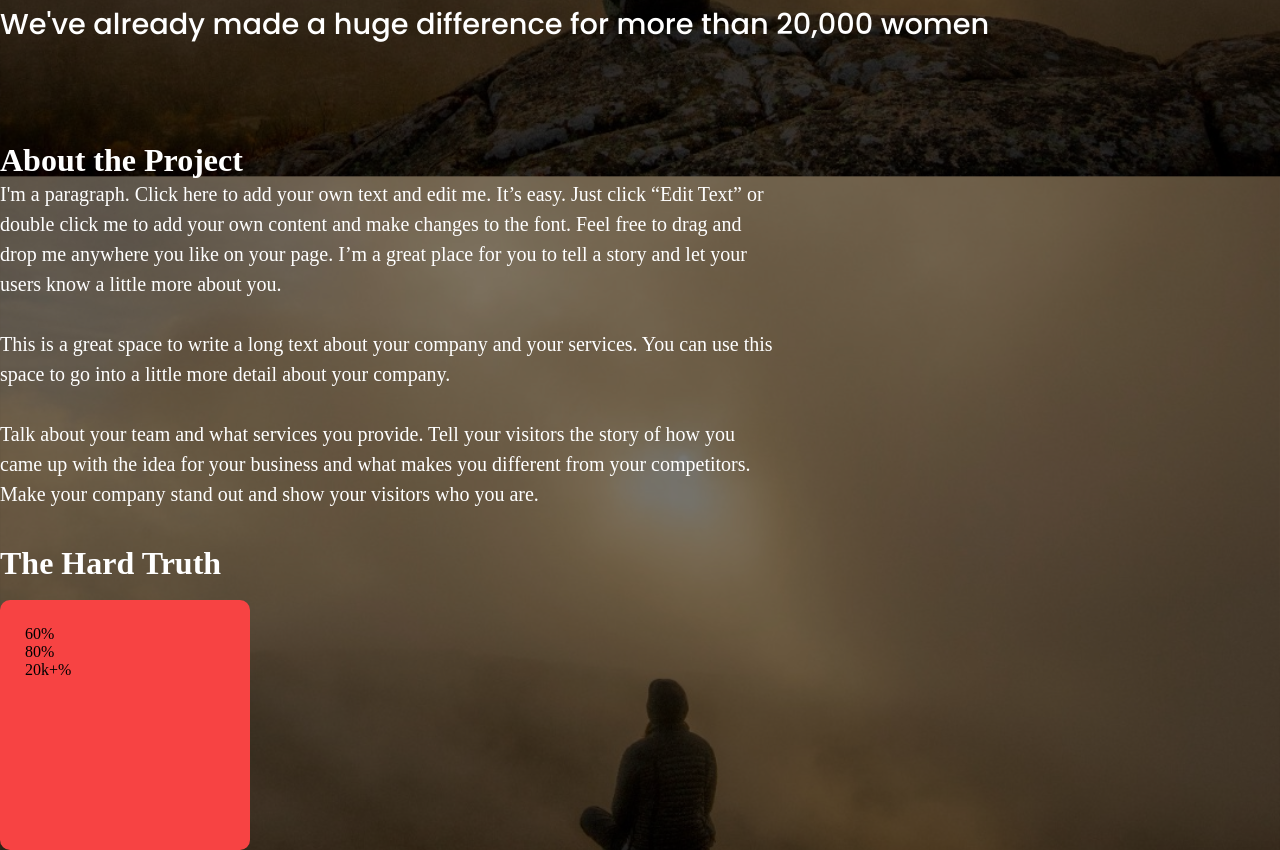
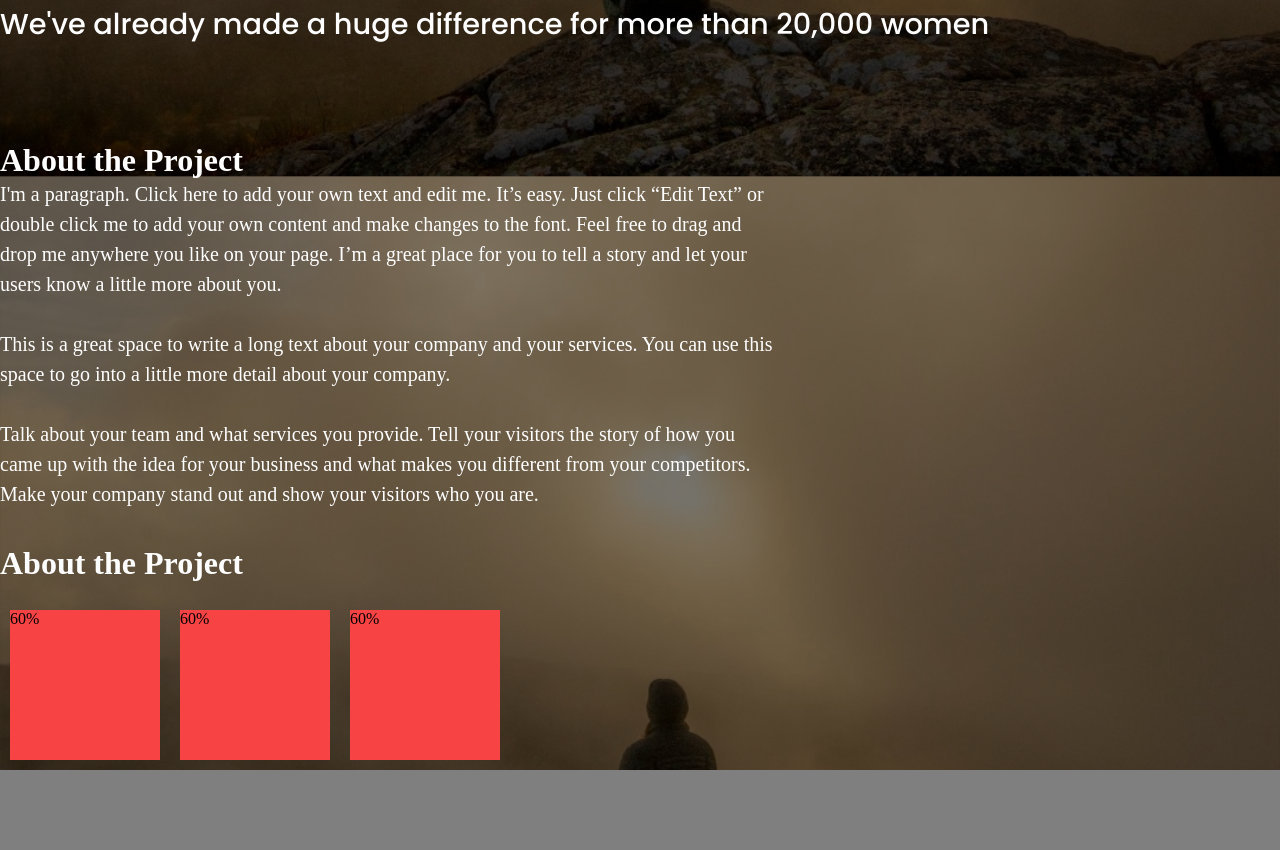
Before and after one commit to Anonyme01z/Group-Project, a plain HTML site: page The project/project.html in a window 1280 px wide. Shown: the part 677-1527 px from the top of the page. After the commit the page ends 1447 px from the top, so only its background shows below. Drawn offline with Linux system fonts and the light colour scheme.

Commit message:
adding div tag with class using html and css

```diff
--- a/The project/HomePageStyling.css
+++ b/The project/HomePageStyling.css
@@ -181,19 +181,10 @@
         line-height: 1.5em;
         margin-right: 500px;
     }
-    .block{
-        width: 250px;
-        height: 250px;
-        background:  rgb(247, 67, 67);
-        top: -20px;
-        right: 870px;
-        border-radius: 10px;
-        padding: 25px;
-      }
-
+    #par{
+        background-color: rgb(247, 67, 67);
+        height: 150px;
+        width: 150px;
+        float: left;
+        margin: 10px;
     }
-    .num{
-        font-size: larger;
-        font-weight: 25px;
-
-    }
--- a/The project/project.html
+++ b/The project/project.html
@@ -22,22 +22,28 @@
         <h3>We've already made a huge difference for more than 20,000 women</h3>
     </div>
 
-    <h1>About the Project</h1>
-        <p class="par1">I'm a paragraph. Click here to add your own text and edit me. It’s easy. Just click “Edit Text” or double click me to add your own content and make changes to the font. Feel free to drag and drop me anywhere you like on your page. I’m a great place for you to tell a story and let your users know a little more about you.<br> <br>
-        This is a great space to write a long text about your company and your services. You can use this space to go into a little more detail about your company.<br> <br>
+    <div class="container">
+        <div class="columns">
+            <div class="card">
+            <h1>About the Project</h1>
+            <p class="par1">I'm a paragraph. Click here to add your own text and edit me. It’s easy. Just click “Edit Text” or double click me to add your own content and make changes to the font. Feel free to drag and drop me anywhere you like on your page. I’m a great place for you to tell a story and let your users know a little more about you.<br> <br>
 
-         Talk about your team and what services you provide. Tell your visitors the story of how you came up with the idea for your business and what makes you different from your competitors. Make your company stand out and show your visitors who you are.</p>
+            This is a great space to write a long text about your company and your services. You can use this space to go into a little more detail about your company.<br> <br>
 
-         <br> <br>
+            Talk about your team and what services you provide. Tell your visitors the story of how you came up with the idea for your business and what makes you different from your competitors. Make your company stand out and show your visitors who you are.</p>
+        </div>
+        </div> <br> <br>
 
-    <h1>The Hard Truth</h1> <br>
-        <div class="block">
-            <p class="num">60&percnt;</p>
-            <p class="num2">80&percnt;</p>
-            <p class="num3">20k+&percnt;</p>
+        <div class="columns">
+            <div class="card">
+            <h1>About the Project</h1> <br>
+            <p id="par"> <span class="textspan">60%</span></p>
+            <p id="par">60%</p>
+            <p id="par">60%</p>
+
         </div>
         </div>
-    </div>
+        </div>
 
 
 </body>
```
